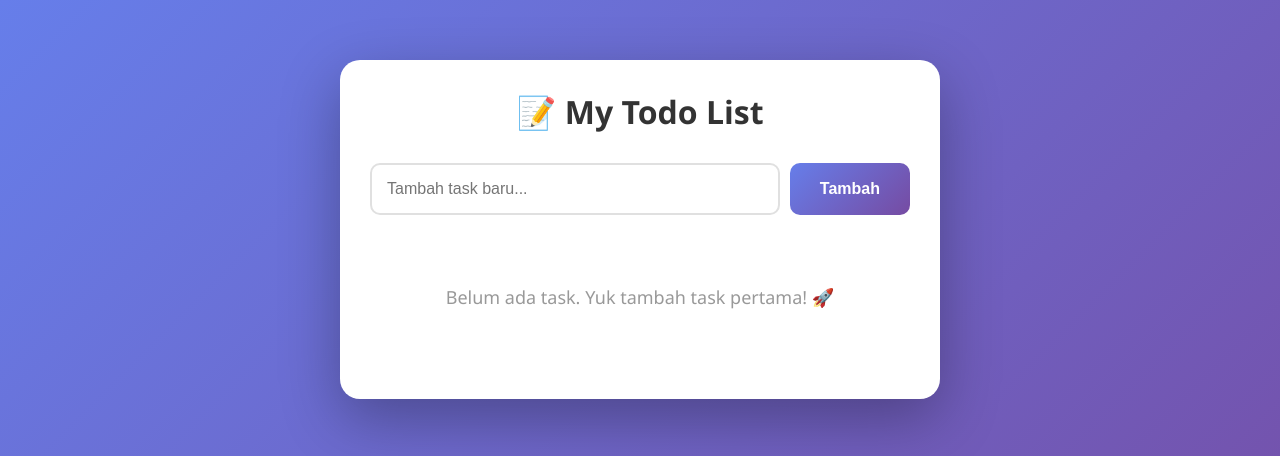
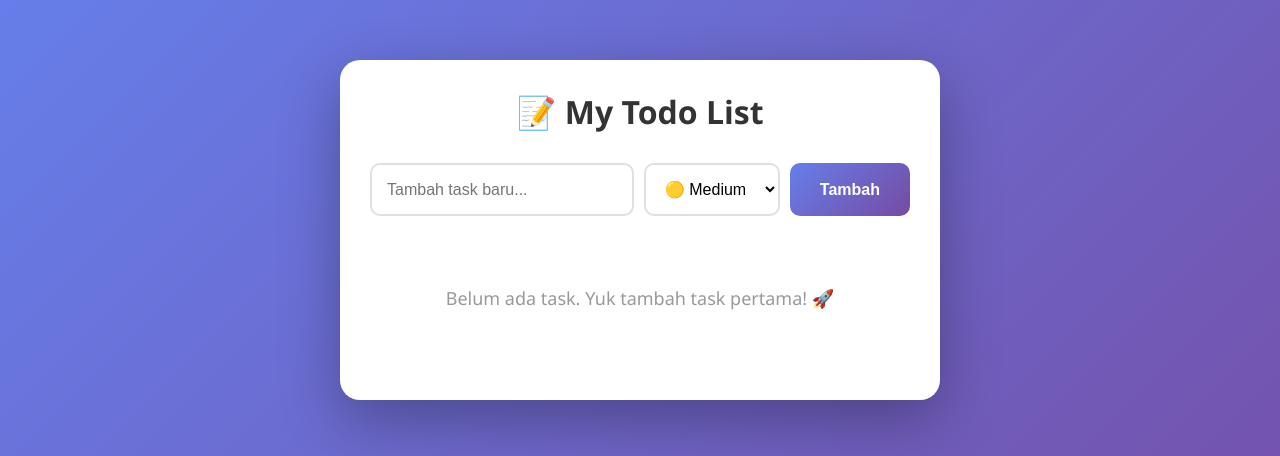
Before and after one commit to Natt-ul/todo-list-app, a PHP site: page / in a window 1280 px wide. Shown: the top 456 px of the page. Run offline with PHP 8.4, Linux system fonts and the light colour scheme.

Commit message:
Tambah Fitur Priority

```diff
--- a/index.php
+++ b/index.php
@@ -11,6 +11,7 @@ if (isset($_POST['add_task']) && !empty($_POST['task'])) {
     $_SESSION['tasks'][] = [
         'id' => uniqid(),
         'title' => htmlspecialchars($_POST['task']),
+        'priority' => $_POST['priority'] ?? 'medium',
         'completed' => false,
         'created_at' => date('Y-m-d H:i:s')
     ];
@@ -32,7 +33,7 @@ if (isset($_GET['toggle'])) {
 
 // Delete task
 if (isset($_GET['delete'])) {
-    $_SESSION['tasks'] = array_filter($_SESSION['tasks'], function($task) {
+    $_SESSION['tasks'] = array_filter($_SESSION['tasks'], function ($task) {
         return $task['id'] != $_GET['delete'];
     });
     header('Location: index.php');
@@ -41,12 +42,14 @@ if (isset($_GET['delete'])) {
 ?>
 <!DOCTYPE html>
 <html lang="id">
+
 <head>
     <meta charset="UTF-8">
     <meta name="viewport" content="width=device-width, initial-scale=1.0">
     <title>Todo List App</title>
     <link rel="stylesheet" href="style.css">
 </head>
+
 <body>
     <div class="container">
         <h1>📝 My Todo List</h1>
@@ -58,8 +61,12 @@ if (isset($_GET['delete'])) {
                 name="task"
                 placeholder="Tambah task baru..."
                 required
-                autocomplete="off"
-            >
+                autocomplete="off">
+            <select name="priority" class="priority-select">
+                <option value="high">🔴 High</option>
+                <option value="medium" selected>🟡 Medium</option>
+                <option value="low">🟢 Low</option>
+            </select>
             <button type="submit" name="add_task">Tambah</button>
         </form>
 
@@ -74,9 +81,14 @@ if (isset($_GET['delete'])) {
                             <input
                                 type="checkbox"
                                 <?php echo $task['completed'] ? 'checked' : ''; ?>
-                                onchange="window.location.href='?toggle=<?php echo $task['id']; ?>'"
-                            >
+                                onchange="window.location.href='?toggle=<?php echo $task['id']; ?>'">
                             <span class="task-title"><?php echo $task['title']; ?></span>
+                            <span class="priority-badge priority-<?php echo $task['priority'] ?? 'medium'; ?>">
+                                <?php
+                                $icons = ['high' => '🔴', 'medium' => '🟡', 'low' => '🟢'];
+                                echo $icons[$task['priority'] ?? 'medium'];
+                                ?>
+                            </span>
                             <span class="task-date"><?php echo date('d M Y, H:i', strtotime($task['created_at'])); ?></span>
                         </div>
                         <a href="?delete=<?php echo $task['id']; ?>" class="delete-btn" onclick="return confirm('Hapus task ini?')">
@@ -90,9 +102,9 @@ if (isset($_GET['delete'])) {
         <!-- Stats -->
         <?php if (!empty($_SESSION['tasks'])): ?>
             <?php
-                $total = count($_SESSION['tasks']);
-                $completed = count(array_filter($_SESSION['tasks'], fn($t) => $t['completed']));
-                $pending = $total - $completed;
+            $total = count($_SESSION['tasks']);
+            $completed = count(array_filter($_SESSION['tasks'], fn($t) => $t['completed']));
+            $pending = $total - $completed;
             ?>
             <div class="stats">
                 <div class="stat-item">
@@ -111,4 +123,5 @@ if (isset($_GET['delete'])) {
         <?php endif; ?>
     </div>
 </body>
+
 </html>
--- a/style.css
+++ b/style.css
@@ -190,3 +190,17 @@ h1 {
         margin-top: 5px;
     }
 }
+
+.priority-select {
+    padding: 15px;
+    border: 2px solid #e0e0e0;
+    border-radius: 10px;
+    font-size: 16px;
+    cursor: pointer;
+    background: white;
+}
+
+.priority-badge {
+    font-size: 20px;
+    margin-left: 10px;
+}
```
